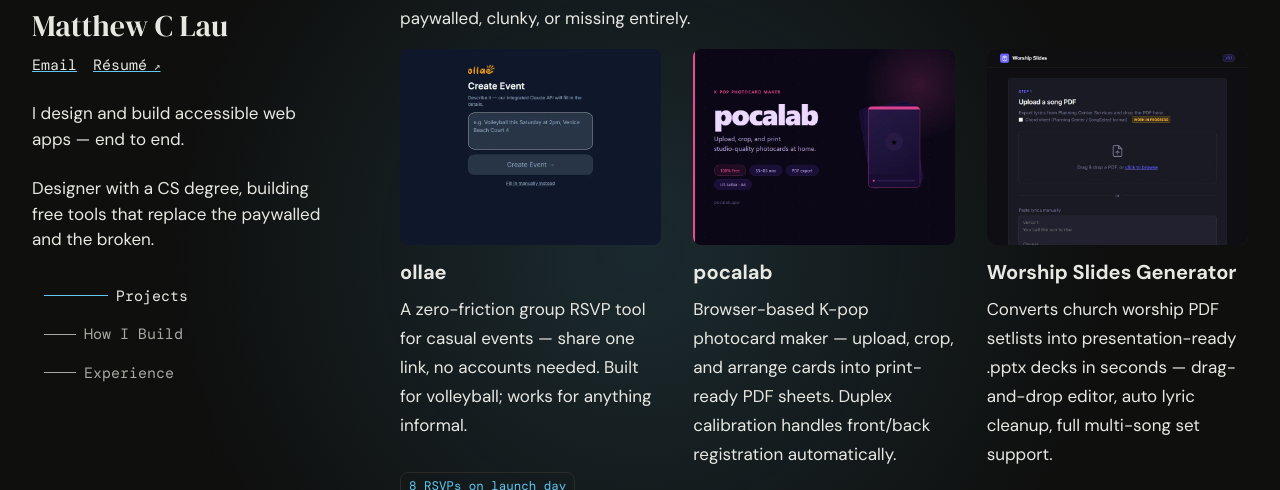
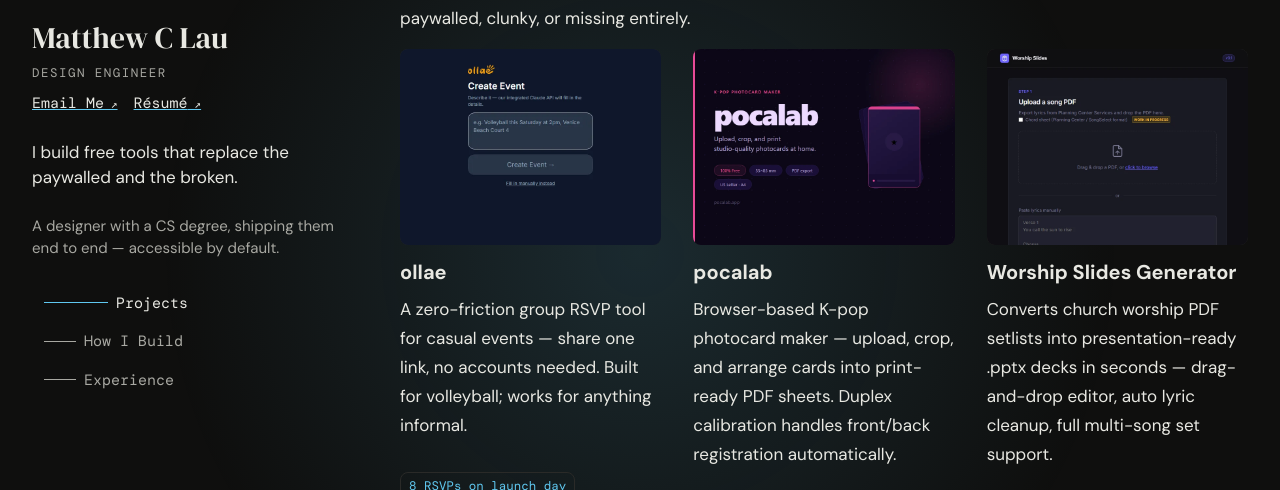
Before and after one commit to mattlau95/portfolio, a plain HTML site: page index.html in a window 1280 px wide. Shown: the part 147-637 px from the top of the page. Drawn offline with nearby package versions, Linux system fonts and the light colour scheme.

Commit message:
feat: sidebar polish — DESIGN ENGINEER label, Email Me button, identity copy, footer CTA (MAT-484–488)
- Add "DESIGN ENGINEER" label between name and CTA buttons (xs mono, muted, letter-spaced)
- Rename Email → "Email Me" using resume-link class; ↗ via a[href^="mailto"]::after
- Update identity hook and muted bio copy
- Add footer CTA with mailto link
- Increase profile-header gap to --space-6

Co-Authored-By: Claude Sonnet 4.6 <noreply@anthropic.com>

```diff
--- a/index.html
+++ b/index.html
@@ -34,14 +34,15 @@
           </div>
           <div class="profile-info">
             <h1 class="identity-name">Matthew C Lau</h1>
+            <p class="profile-role">DESIGN ENGINEER</p>
             <ul role="list" class="profile-contacts socials--text" aria-label="Contact links">
-              <li><a href="mailto:hello@matthewclau.com">Email</a></li>
+              <li><a class="resume-link" href="mailto:hello@matthewclau.com">Email Me</a></li>
               <li><a class="resume-link" href="/assets/resume.pdf" target="_blank" rel="noopener noreferrer">Résumé</a></li>
             </ul>
           </div>
         </div>
-        <p class="identity-tagline">I design and build accessible web apps — end to end.</p>
-        <p class="identity-bio">Designer with a CS degree, building free tools that replace the paywalled and the broken.</p>
+        <p class="identity-tagline">I build free tools that replace the paywalled and the broken.</p>
+        <p class="identity-bio">A designer with a CS degree, shipping them end to end — accessible by default.</p>
 
         <nav aria-label="Section navigation">
           <ul role="list">
@@ -343,6 +344,7 @@
 
       <footer>
         <p>an MCL Studio project</p>
+        <p class="footer-cta">Want something built? Contact me at <a href="mailto:hello@matthewclau.com">hello@matthewclau.com</a>.</p>
         <p class="build-credit">Designed and built by hand with Claude Code — plain HTML, CSS, and vanilla JS, no framework.</p>
         <p class="footer-date">Last updated June 2026</p>
         <ul role="list" class="badges cwv-badge" aria-label="Lighthouse scores">
--- a/styles/style.css
+++ b/styles/style.css
@@ -69,7 +69,8 @@ a {
   text-decoration-color: var(--color-accent);
 }
 
-a[target="_blank"]::after {
+a[target="_blank"]::after,
+a[href^="mailto"]::after {
   content: " ↗";
   font-size: 0.75em;
 }
@@ -163,10 +164,17 @@ a[target="_blank"]::after {
   line-height: var(--leading-tight);
 }
 
+.profile-role {
+  font-family: var(--font-mono);
+  font-size: var(--text-xs);
+  color: var(--color-text-muted);
+  letter-spacing: 0.12em;
+}
+
 .profile-header {
   display: flex;
   align-items: center;
-  gap: var(--space-3);
+  gap: var(--space-6);
 }
 
 .profile-info {
@@ -770,6 +778,11 @@ footer p:last-child {
   margin-bottom: 0;
 }
 
+.identity-bio {
+  font-size: var(--text-sm);
+  color: var(--color-text-muted);
+}
+
 .build-credit,
 .footer-date {
   font-size: var(--text-sm);
```
Also changed, not shown: INBOX.md (added, +1 -0 lines).
